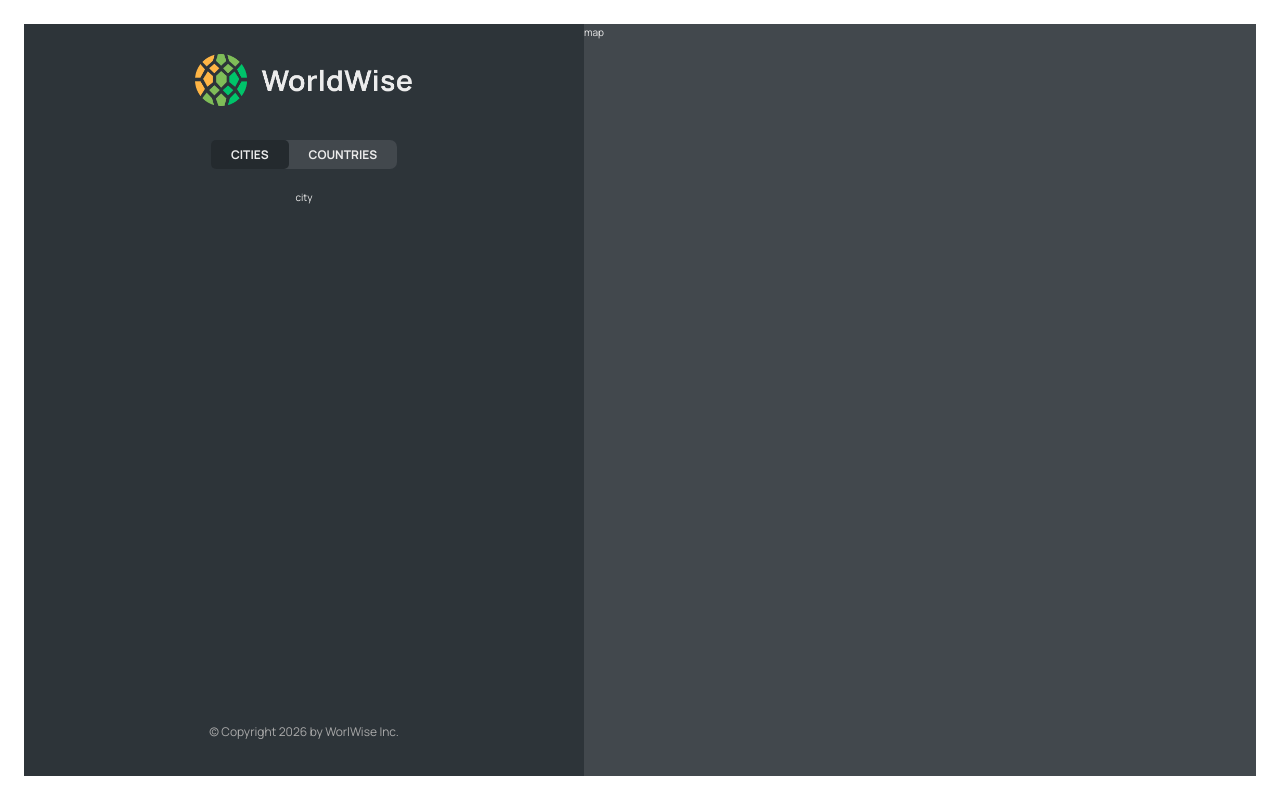
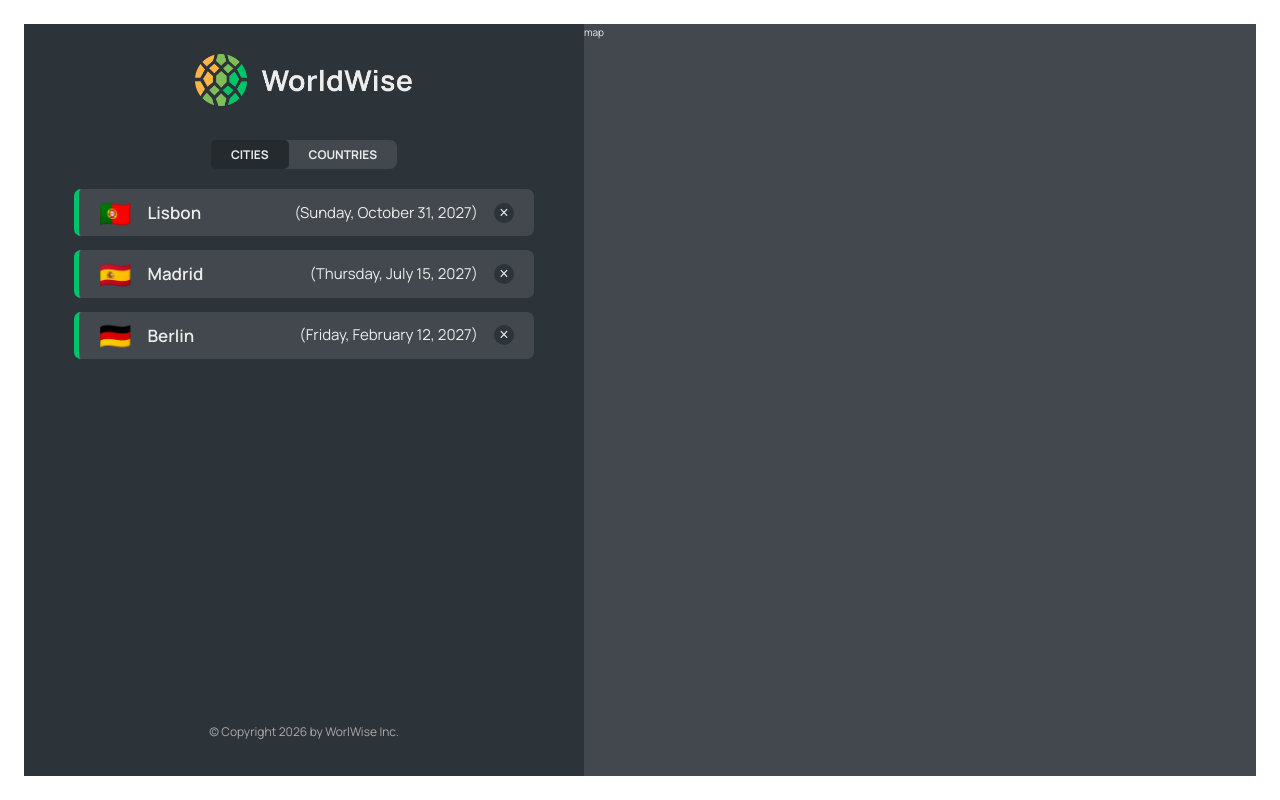
Before and after one commit to OMAR-A-M-A/World-Wise, a React (Vite) app: page /app/cities in a window 1280 px wide. Built offline with nearby package versions, Linux system fonts and the light colour scheme; data requests are answered from the project's data file.

Commit message:
create countrylist&item & citylist&item UI & fetch cities data

```diff
--- a/package.json
+++ b/package.json
@@ -7,9 +7,11 @@
     "dev": "vite",
     "build": "vite build",
     "lint": "eslint .",
-    "preview": "vite preview"
+    "preview": "vite preview",
+    "server": "json-server --watch data/cities.json --port 8000"
   },
   "dependencies": {
+    "json-server": "^1.0.0-beta.15",
     "react": "^19.2.6",
     "react-dom": "^19.2.6",
     "react-router-dom": "^7.18.0"
--- a/src/App.jsx
+++ b/src/App.jsx
@@ -5,8 +5,30 @@
 import Login from "./pages/Login";
 import AppLayout from "./pages/AppLayout";
 import PageNotFound from "./pages/PageNotFound";
+import CityList from "./components/CityList";
+import CountryList from "./components/CountryList";
+import { useEffect, useState } from "react";
 
+const BASE_URL = "http://localhost:8000";
 function App() {
+  const [cities, setCities] = useState([]);
+  const [isLoading, setIsLoading] = useState(false);
+  useEffect(function () {
+    async function fetchCities() {
+      try {
+        setIsLoading(true);
+        const res = await fetch(`${BASE_URL}/cities`);
+        const data = await res.json();
+        console.log(data);
+        setCities(data);
+      } catch (error) {
+        console.error(error.message);
+      } finally {
+        setIsLoading(false);
+      }
+    }
+    fetchCities();
+  }, []);
   return (
     <BrowserRouter>
       <Routes>
@@ -15,9 +37,27 @@
         <Route path="pricing" element={<Pricing></Pricing>}></Route>
         <Route path="login" element={<Login></Login>}></Route>
         <Route path="app" element={<AppLayout></AppLayout>}>
-          <Route index element={<p>List</p>}></Route>
-          <Route path="cities" element={<p>city</p>}></Route>
-          <Route path="countries" element={<p>Country</p>}></Route>
+          <Route
+            index
+            element={
+              <CityList cities={cities} isLoading={isLoading}></CityList>
+            }
+          ></Route>
+          <Route
+            path="cities"
+            element={
+              <CityList cities={cities} isLoading={isLoading}></CityList>
+            }
+          ></Route>
+          <Route
+            path="countries"
+            element={
+              <CountryList
+                cities={cities}
+                isLoading={isLoading}
+              ></CountryList>
+            }
+          ></Route>
           <Route path="form" element={<p>form</p>}></Route>
         </Route>
         <Route path="*" element={<PageNotFound></PageNotFound>}></Route>
--- /dev/null
+++ b/src/components/CityItem.jsx
@@ -0,0 +1,31 @@
+import styles from "./CityItem.module.css";
+
+const formatDate = (date) =>
+  new Intl.DateTimeFormat("en", {
+    day: "numeric",
+    month: "long",
+    year: "numeric",
+    weekday: "long",
+  }).format(new Date(date));
+
+function CityItem({ cityObj }) {
+  const {
+    cityName,
+    // country,
+    emoji,
+    date,
+    // notes,
+    // position: { lat, lng },
+    // id,
+  } = cityObj;
+  return (
+    <li className={styles.cityItem}>
+      <span className={styles.emoji}>{emoji}</span>
+      <h3 className={styles.name}>{cityName}</h3>
+      <time className={styles.date}>({formatDate(date)})</time>
+      <button className={styles.deleteBtn}>&times;</button>
+    </li>
+  );
+}
+
+export default CityItem;
--- /dev/null
+++ b/src/components/CityList.jsx
@@ -0,0 +1,17 @@
+import styles from "./CityList.module.css";
+import Spinner from "./Spinner";
+import CityItem from "./CityItem";
+import Message from "./Message";
+function CityList({ cities, isLoading }) {
+  if (isLoading) return <Spinner></Spinner>;
+  if (cities.length === 0) return <Message message="Add your citty by clicking on a city on the map"></Message>;
+  return (
+    <ul className={styles.cityList}>
+      {cities.map((city) => (
+        <CityItem cityObj={city} key={city.id} />
+      ))}
+    </ul>
+  );
+}
+
+export default CityList;
--- a/src/components/CountryItem.jsx
+++ b/src/components/CountryItem.jsx
@@ -1,10 +1,10 @@
 import styles from "./CountryItem.module.css";
 
-function CountryItem({ country }) {
+function CountryItem({ countryObj }) {
   return (
     <li className={styles.countryItem}>
-      <span>{country.emoji}</span>
-      <span>{country.country}</span>
+      <span>{countryObj.emoji}</span>
+      <span>{countryObj.country}</span>
     </li>
   );
 }
--- /dev/null
+++ b/src/components/CountryList.jsx
@@ -0,0 +1,27 @@
+import styles from "./CountryList.module.css";
+import Spinner from "./Spinner";
+import CountryItem from "./CountryItem";
+import Message from "./Message";
+function CountryList({ cities, isLoading }) {
+  if (isLoading) return <Spinner></Spinner>;
+  if (cities.length === 0)
+    return (
+      <Message message="Add your city by clicking on a city on the map"></Message>
+    );
+
+  const countries = cities.reduce((arr, city) => {
+    if (!arr.map((el) => el.country).includes(city.country))
+      return [...arr, { country: city.country, emoji: city.emoji }];
+    else return arr;
+  }, []);
+
+  return (
+    <ul className={styles.countryList}>
+      {countries.map((country) => (
+        <CountryItem countryObj={country} key={country.country} />
+      ))}
+    </ul>
+  );
+}
+
+export default CountryList;
--- a/src/components/CountryList.module.css
+++ b/src/components/CountryList.module.css
@@ -2,7 +2,7 @@
   width: 100%;
   height: 65vh;
   list-style: none;
-  overflow-y: scroll;
+  overflow-y: auto;
   overflow-x: hidden;
 
   display: grid;
```
Also changed, not shown: 1 other file (tests, documents, lock files or other folders).
